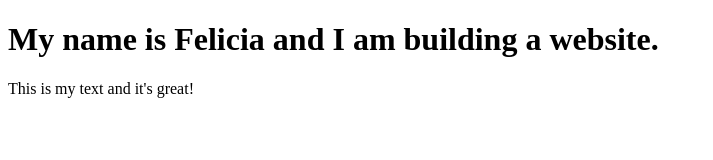
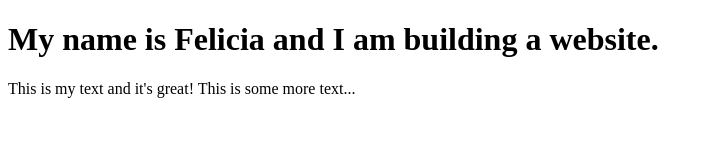
Before and after one commit to floprete09/SDEV-255-new, a plain HTML site: page index.html in a window 1280 px wide. Shown: the whole page, without its empty margins (0-713 px from the left). Drawn offline with Linux system fonts and the light colour scheme.

Commit message:
Added new commit

```diff
--- a/index.html
+++ b/index.html
@@ -11,7 +11,9 @@
 <body>
   <h1> My name is Felicia and I am building a website.</h1>
 
-  <p> This is my text and it's great!</p>
+  <p> This is my text and it's great!
+
+    This is some more text...</p>
   <script src="script.js"></script>
 
   <!--
```
